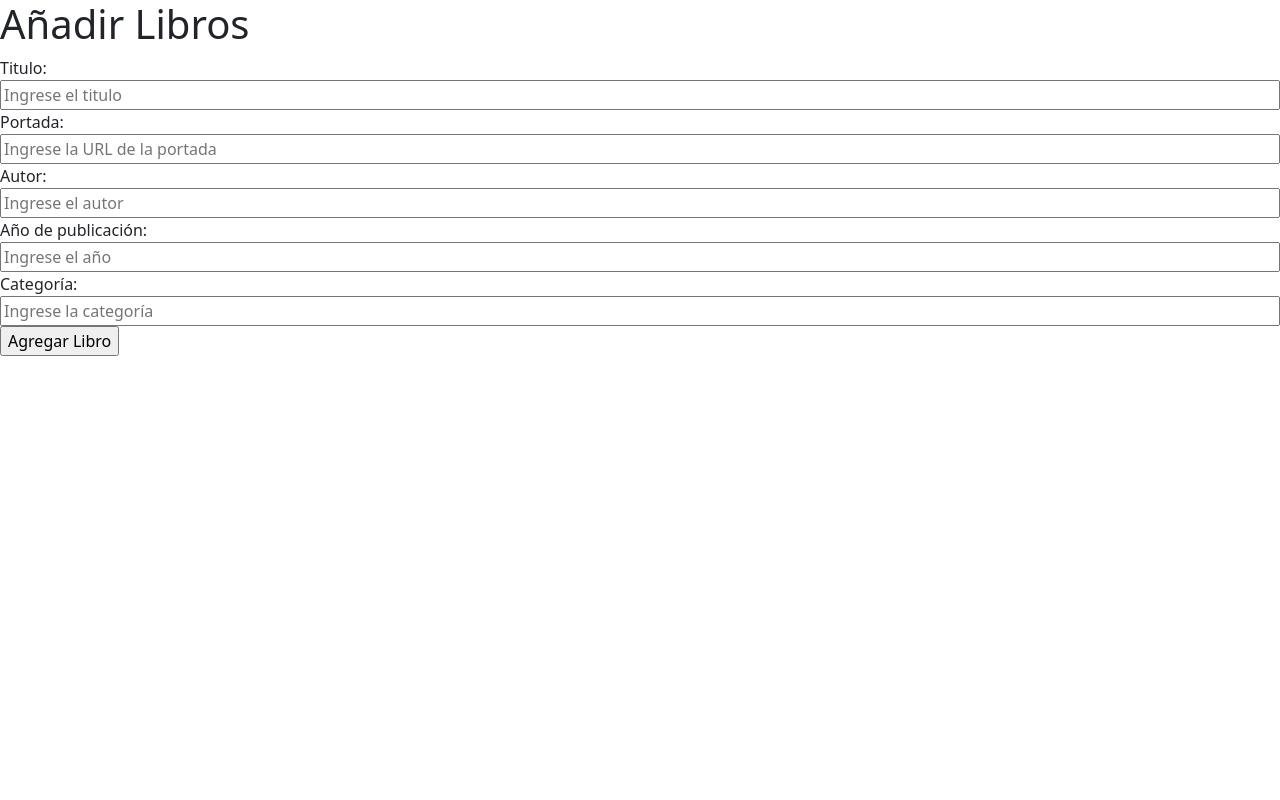
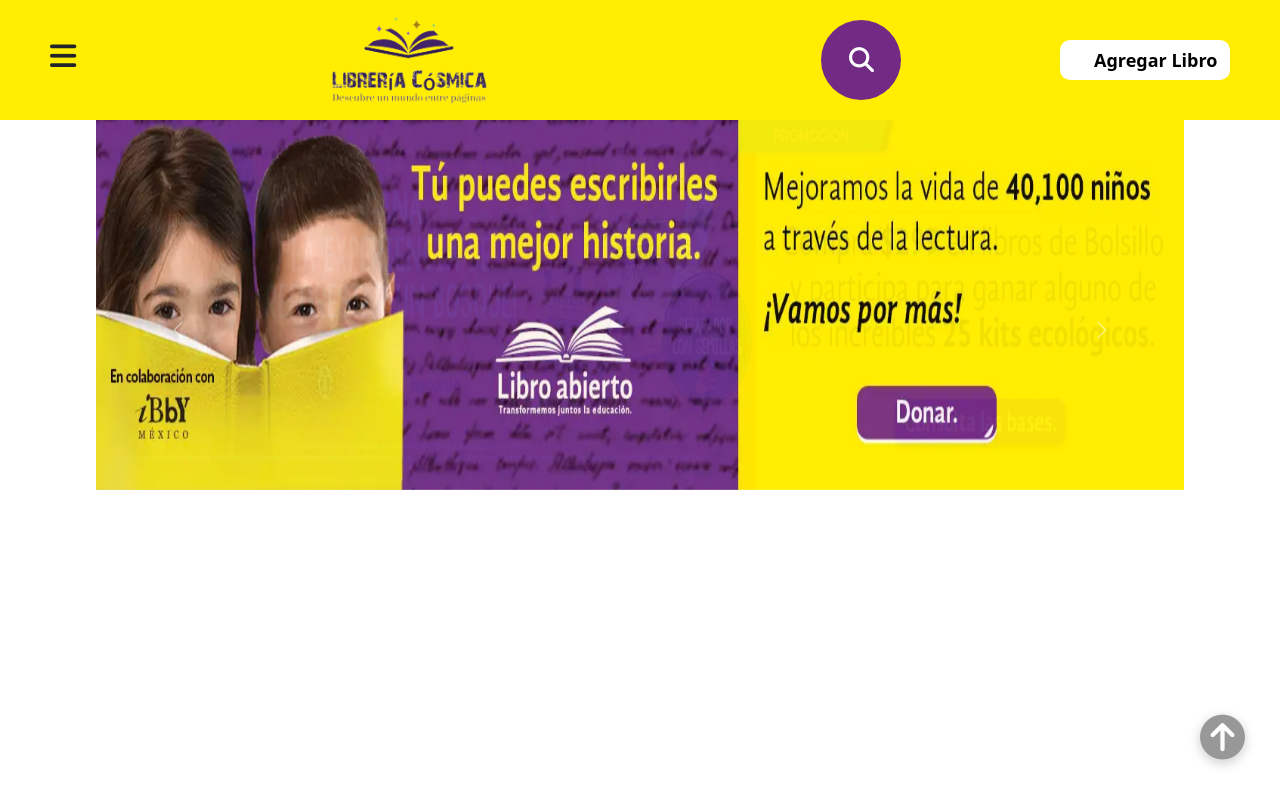
Before and after one commit to Dianamtzf/LibreriaCosmica, a plain HTML site: page biblioteca.html in a window 1280 px wide. Drawn offline with nearby package versions, Linux system fonts and the light colour scheme; no server answers.

```diff
--- a/biblioteca.html
+++ b/biblioteca.html
@@ -4,69 +4,103 @@
     <meta charset="UTF-8">
     <meta http-equiv="X-UA-Compatible" content="IE=edge">
     <meta name="viewport" content="width=device-width, initial-scale=1.0">
-     <!-- Bootstrap CSS -->
+    <link rel="preconnect" href="https://fonts.googleapis.com">
+    <link rel="preconnect" href="https://fonts.gstatic.com" crossorigin>
+    <link href="https://fonts.googleapis.com/css2?family=Baloo+2:wght@400;500;600;700;800&display=swap" rel="stylesheet">
     <link href="https://cdn.jsdelivr.net/npm/bootstrap@5.0.2/dist/css/bootstrap.min.css" rel="stylesheet" integrity="sha384-EVSTQN3/azprG1Anm3QDgpJLIm9Nao0Yz1ztcQTwFspd3yD65VohhpuuCOmLASjC" crossorigin="anonymous">
-    <title>Document</title>
+    <link rel="stylesheet" href="/css/style.css">
+    <title>Books🤠</title>
 </head>
 <body>
-    <h1>Añadir Libros</h1>
-    <form name="formulario" class="formulario">
-        <fieldset>
-            <label for="titulo">Titulo:</label>
-            <input
-                type="text"
-                name="titulo"
-                id="titulo"
-                placeholder="Ingrese el titulo"
-                style="width: 100%"
-                required
-            >
-            <label for="portada">Portada:</label>
-            <input
-                type="url"
-                name="portada"
-                id="portada"
-                placeholder="Ingrese la URL de la portada"
-                style="width: 100%"
-                required
-            >
-            <label for="autor">Autor:</label>
-            <input
-                type="text"
-                name="autor"
-                id="autor"
-                placeholder="Ingrese el autor"
-                style="width: 100%"
-                required
-            >
-            <label for="anio">Año de publicación:</label>
-            <input
-                type="number"
-                name="anio"
-                id="anio"
-                placeholder="Ingrese el año"
-                style="width: 100%"
-                required
-            >
-            <label for="categ">Categoría:</label>
-            <input
-                type="text"
-                name="categ"
-                id="categ"
-                placeholder="Ingrese la categoría"
-                style="width: 100%"
-                required
-            >
-            <input
-                type="submit"
-                class="btnAdd"
-                value="Agregar Libro"
-            >
-        </fieldset>
-    </form>
+    <header class="header">
+        <div class="btn-menu">
+            <label for="btn-menu" class="icon-menu"><i class="fa-solid fa-bars" style="font-size: 3rem;"></i></label>
+        </div>
 
+        <div style="position: absolute; left: 33rem;">
+            <img src="images/new_logo.png" alt="" style="width: 16rem; height: 9rem;">
+        </div>
+        <div class="buscador">
+            <input type="text" placeholder="Buscar" style="font-family: 'Baloo 2', cursive;">
+            <div class="btn">
+                <i class="fa fa-search"></i>
+            </div>
+        </div>
+
+        <button class="btnAgregar">
+            <div class="icono-boton-agregar">
+                <i class="fa-solid fa-circle-plus" style="font-size: 3rem; margin-right: 1rem;"></i>
+            </div>
+            <span>Agregar Libro</span>
+
+        </button>
+    </header>
+
+    <main class="main">
+        <section class="carrusel" style="display: flex; align-items: center; justify-content: center; position: absolute; width: 100%; top: 15vh; height: 42rem;">
+            <div id="carouselExampleFade" class="carousel slide carousel-fade" style="height: 60vh; width: 85%;" data-bs-ride="carousel">
+                <div class="carousel-inner">
+                  <div class="carousel-item active">
+                    <img src="images/imagen01.webp" class="d-block w-100" style="height: 40rem;" alt="...">
+                  </div>
+                  <div class="carousel-item">
+                    <img src="images/imagen02.webp" class="d-block w-100" style="height: 40rem;" alt="...">
+                  </div>
+                  <div class="carousel-item">
+                    <img src="images/imagen03.png" class="d-block w-100" style="height: 40rem;" alt="...">
+                  </div>
+                  <div class="carousel-item">
+                    <img src="images/imagen04.webp" class="d-block w-100" style="height: 40rem;" alt="...">
+                  </div>
+                  <div class="carousel-item">
+                    <img src="images/imagen05.webp" class="d-block w-100" style="height: 40rem;" alt="...">
+                  </div>
+                </div>
+                <button class="carousel-control-prev" type="button" data-bs-target="#carouselExampleFade" data-bs-slide="prev">
+                  <span class="carousel-control-prev-icon" aria-hidden="true"></span>
+                  <span class="visually-hidden">Previous</span>
+                </button>
+                <button class="carousel-control-next" type="button" data-bs-target="#carouselExampleFade" data-bs-slide="next">
+                  <span class="carousel-control-next-icon" aria-hidden="true"></span>
+                  <span class="visually-hidden">Next</span>
+                </button>
+              </div>
+
+        </section>
+
+        <a class="ir-arriba">
+            <i class="fa-solid fa-circle-arrow-up fa-beat-fade" style="font-size: 4.5rem; box-shadow: 0px 3px 12px rgba(0, 0, 0, 0.5); border-radius: 5rem;"></i>
+        </a>
+    </main>
+
+    <!--Menu Lateral-->
+    <input type="checkbox" name="" id="btn-menu">
+    <div class="container-menu">
+        <div class="cont-menu">
+            <h2 style="color: wheat; padding-left: 25px; padding-top: 25px;">Categorías</h2>
+            <nav>
+                <a href="">Romance</a>
+                <a href="">Terror</a>
+                <a href="">Comedia</a>
+                <a href="">Crimen</a>
+                <a href="">Ciencia Ficción</a>
+                <a href="">Astrología</a>
+            </nav>
+            <div style="position: absolute; top: 58rem; left: 3rem; right: 3rem;">
+                <a href="#" class="butn btnCerrarSesion">Cerrar Sesión <i class="fa-solid fa-arrow-right-from-bracket" style="margin-left: 1.5rem;">
+                    <span></span>
+                    <span></span>
+                </i></a>
+            </div>
+
+            <label for="btn-menu" class="icon-equis"><i class="fa-solid fa-arrow-left" style="margin-right: 10px; font-size: 25px; margin-top: 15px;"></i></label>
+        </div>
+    </div>
 
     <script type="module" src="./js/firebase_connection.js"></script>
     <script type="module" src="./js/index.js"></script>
+    <script src="https://kit.fontawesome.com/8ae39a9429.js" crossorigin="anonymous"></script>
+    <script src="https://cdn.jsdelivr.net/npm/bootstrap@5.0.2/dist/js/bootstrap.bundle.min.js" integrity="sha384-MrcW6ZMFYlzcLA8Nl+NtUVF0sA7MsXsP1UyJoMp4YLEuNSfAP+JcXn/tWtIaxVXM" crossorigin="anonymous"></script>
+
 </body>
 </html>
--- a/css/style.css
+++ b/css/style.css
@@ -59,7 +59,7 @@ html {
 .cont-menu {
     width: 100%;
     max-width: 250px;
-    background: #1c1c1c;
+    background: #802891;
     height: 100vh;
     position: relative;
     transition: all 500ms ease;
@@ -87,7 +87,7 @@ html {
 
 .cont-menu nav a:hover {
     border-left: 5px solid #fff;
-    background: #17a2ff;
+    background: #ffed06;
     color: #000;
 }
 
@@ -119,7 +119,7 @@ html {
     color: #000;
     border-radius: 50px;
     font-size: 20px;
-    border: 1px solid #D50000;
+    border: 1px solid #722b85;
     transition: all .7s ease;
 }
 
@@ -133,7 +133,7 @@ html {
     top: 0;
     width: 80px;
     height: 80px;
-    background: #D50000;
+    background: #722b85;
     line-height: 80px;
     border-radius: 50px;
     text-align: center;
@@ -160,7 +160,7 @@ html {
 }
 
 .btn:hover {
-    background: #cc0000;
+    background: #722b85;
 }
 
 /*Boton agregar libro*/
@@ -228,9 +228,9 @@ html {
 }
 
 .butn:hover{
-    background-color: #001a2b;
-    box-shadow: 0 0 2rem #17a2ff;
-    border-color: #17a2ff;
+    background-color: #ffee06cb;
+    box-shadow: 0 0 2rem #ffed06;
+    border-color: #ffed06;
 }
 
 .butn span:nth-child(n) {
@@ -250,20 +250,20 @@ html {
 .butn span:nth-child(2) {
     left: 10%;
     bottom: -10px;
-    background-color: #001a2b;
+    background-color: #ffed06;
 }
 
 .butn:hover span:nth-child(1) {
     right: 80%;
     transform: rotate(90deg);
-    color: #17a2ff;
-    background-color: #17a2ff;
+    color: #ffed06;
+    background-color: #ffed06;
 }
 
 .butn:hover span:nth-child(2) {
     left: 80%;
     transform: rotate(90deg);
-    color: #17a2ff;
+    color: #ffed06;
 }
 
 .btnCerrarSesion {
```
Also changed, not shown: main.html (deleted, +0 -104 lines), css/index.css (added), images/libros.jpg (added), images/slide01.jpg (deleted), images/slide02.jpg (deleted), images/slide03.jpg (deleted), images/user.png, images/users.png.
